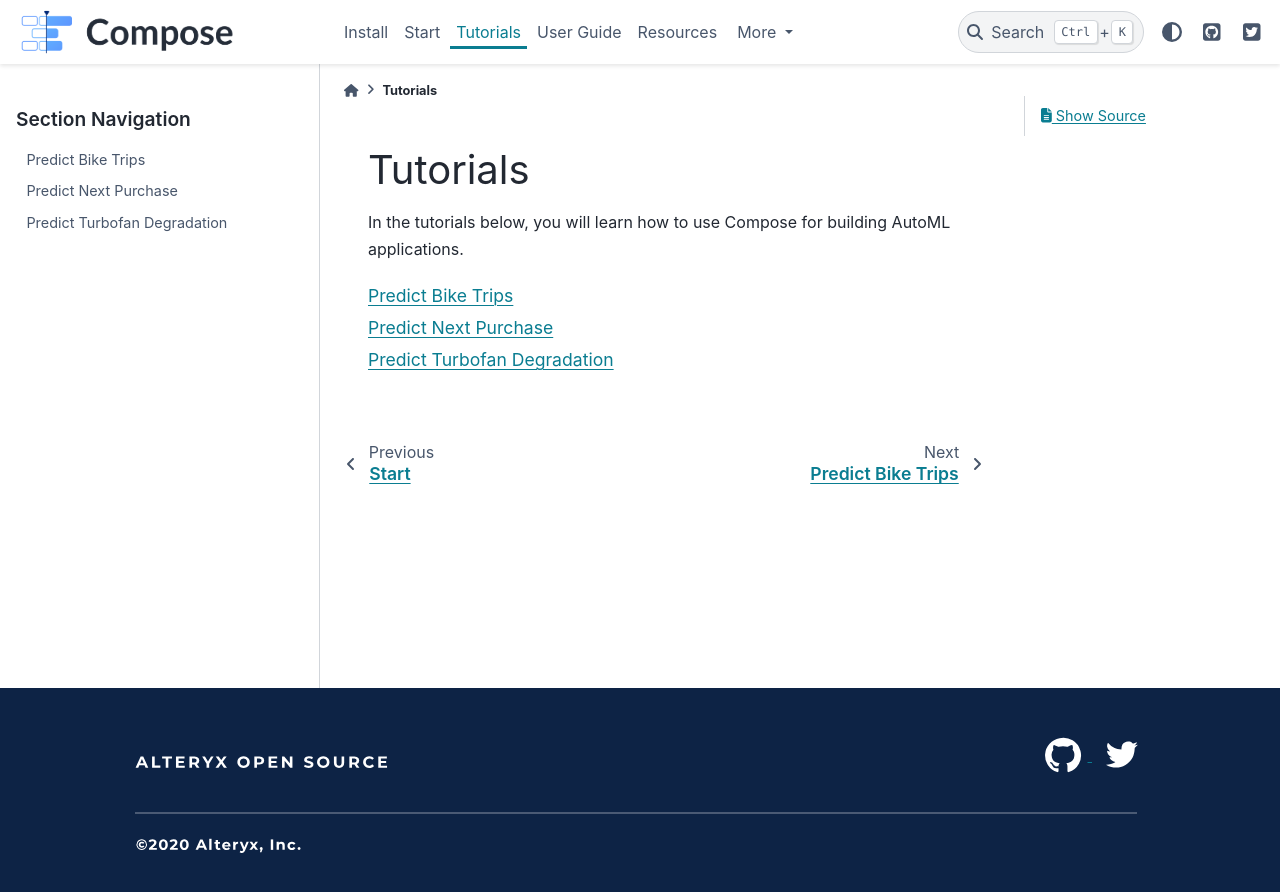
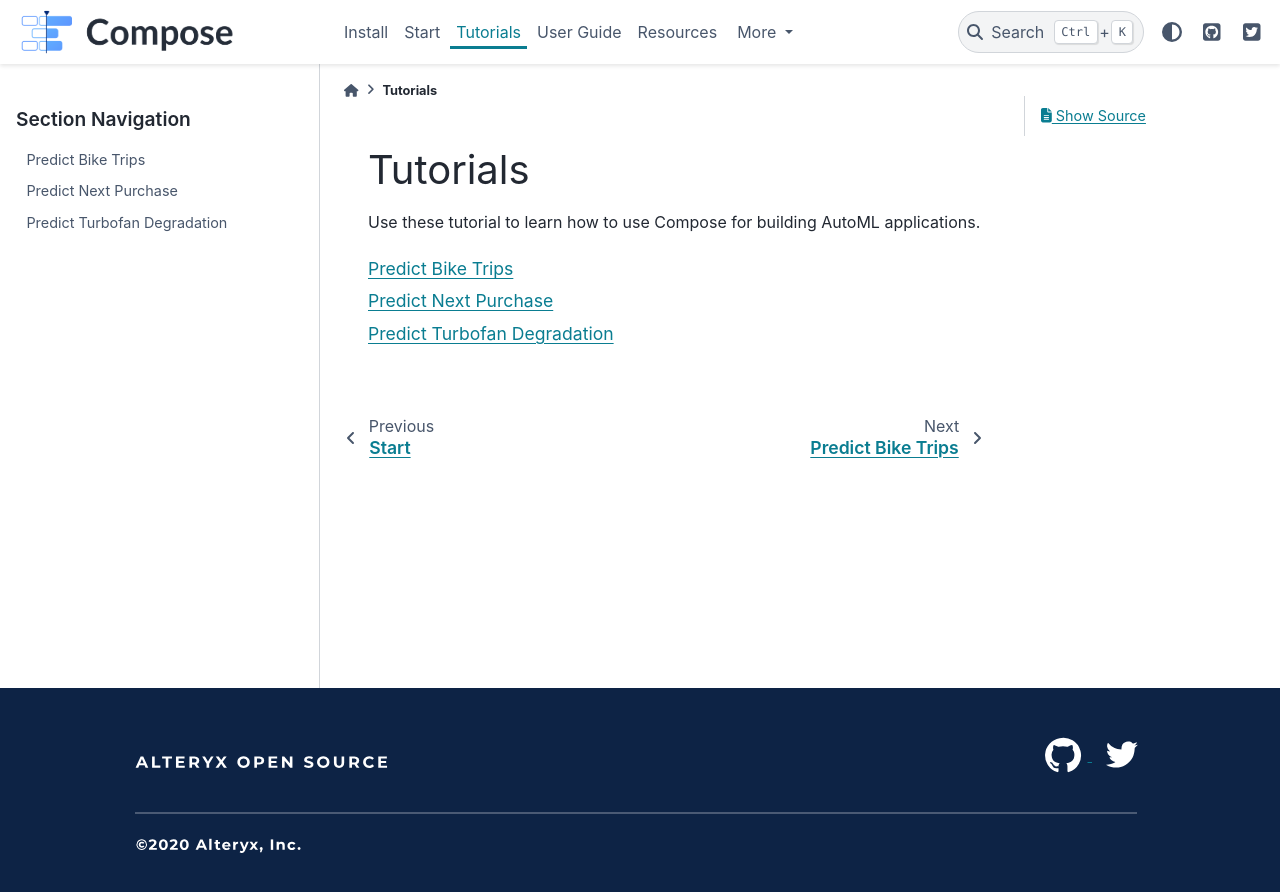
Before and after one commit to alteryx/compose, a Sphinx documentation site: the page built from docs/source/tutorials.rst, in a window 1280 px wide. Shown: the top 892 px of the page. Built offline with Sphinx 7.4.7 and the PyData theme 0.15.4, drawn with Linux system fonts in a browser that asks for light colours; comment, search, counter and statistics services are not loaded.

Commit message:
update tutorials page

```diff
--- a/docs/source/tutorials.rst
+++ b/docs/source/tutorials.rst
@@ -2,7 +2,7 @@
 Tutorials
 =========
 
-In the tutorials below, you will learn how to use Compose for building AutoML applications.
+Use these tutorial to learn how to use Compose for building AutoML applications.
 
 .. toctree::
     :glob:
```
